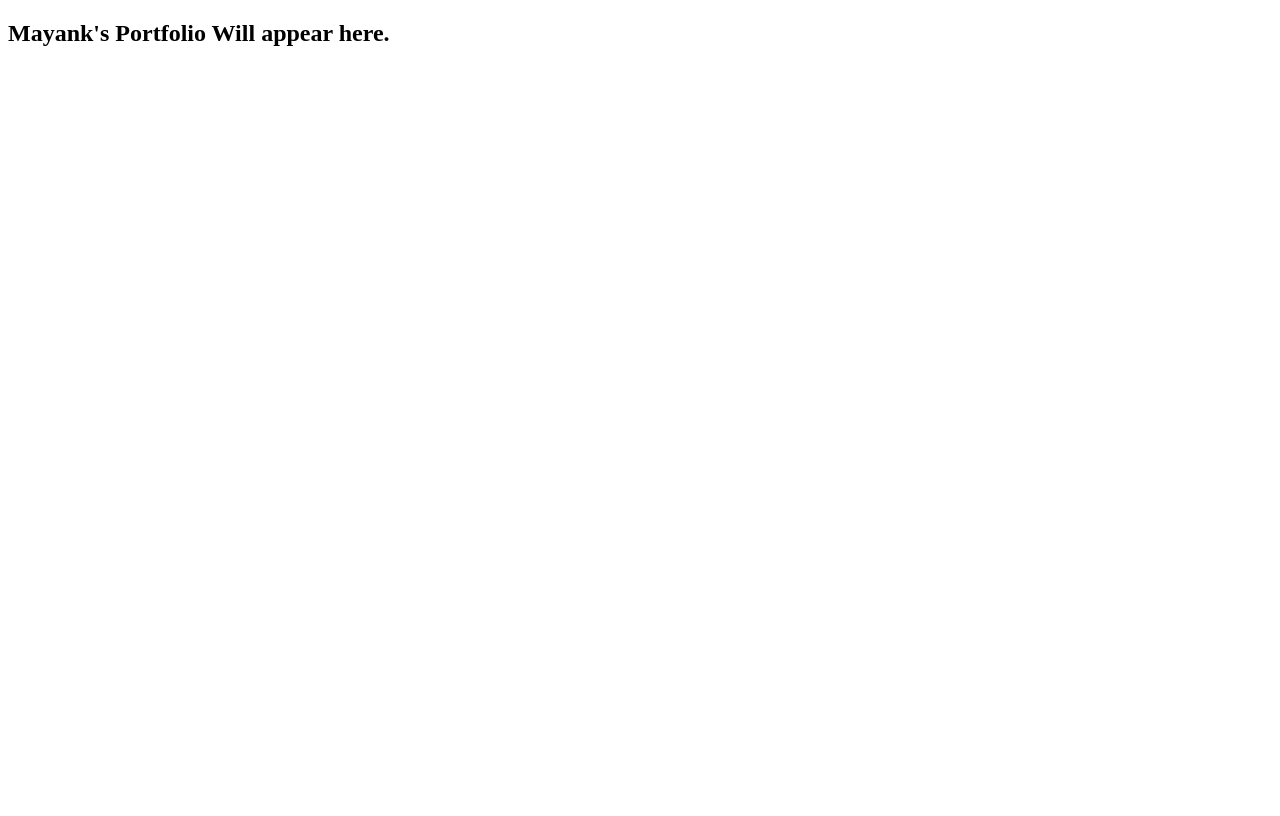
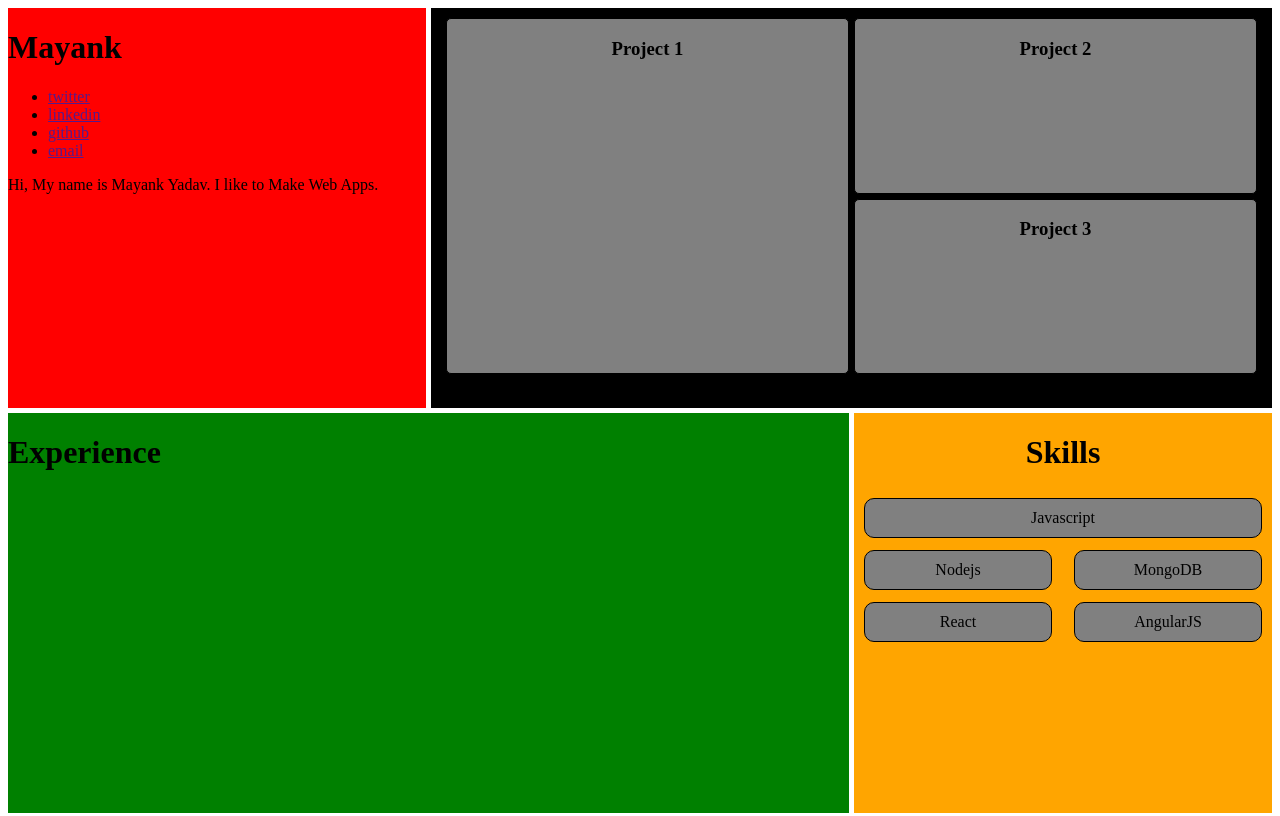
Before and after one commit to codemayank/portfolio, a React (Create React App) app: page / in a window 1280 px wide. Built offline with nearby package versions, Linux system fonts and the light colour scheme.

Commit message:
[WIP] Portfolio

```diff
--- /dev/null
+++ b/src/App/App.css
@@ -0,0 +1,36 @@
+.portfolio-components {
+    border: 1px solid black;
+}
+.about {
+    grid-area: a;
+    background-color: red;
+    margin-top: 0;
+}
+
+.project {
+    grid-area: p;
+    background-color: blue;
+    margin-top: 0;
+}
+
+.experience {
+    grid-area: e;
+    background-color: green;
+}
+
+.skill {
+    grid-area: s;
+    background-color: orange;
+}
+
+
+.wrapper {
+    display: grid;
+    max-height: 100vh;
+    grid-template-columns: repeat(3, 1fr);
+    grid-auto-rows: 50vh 50vh;
+    grid-gap: 5px;
+    grid-template-areas:
+        "a p p"
+        "e e s";
+}
--- /dev/null
+++ b/src/App/App.js
@@ -0,0 +1,19 @@
+import React from 'react';
+import './App.css';
+import { About } from './components/about/about.component';
+import { Project } from './components/projects/projects.component';
+import { Experience } from './components/experience/experience'
+import { Skill } from './components/skill/skill';
+
+const App = () => {
+    return (
+        <div className="wrapper">
+            <About/>
+            <Project />
+            <Experience />
+            <Skill />
+        </div>
+    )
+};
+
+export default App;
--- /dev/null
+++ b/src/App/components/about/about.component.js
@@ -0,0 +1,18 @@
+import React from 'react';
+
+export const About = () => {
+    return (
+        <div className="about">
+            <h1>Mayank</h1>
+            <nav>
+                <ul>
+                    <li><a href="">twitter</a></li>
+                    <li><a href="">linkedin</a></li>
+                    <li><a href="">github</a></li>
+                    <li><a href="">email</a></li>
+                </ul>
+            </nav>
+            <p>Hi, My name is Mayank Yadav. I like to Make Web Apps.</p>
+        </div>
+    )
+}
--- /dev/null
+++ b/src/App/components/experience/experience.js
@@ -0,0 +1,9 @@
+import React from 'react';
+
+export const Experience = () => {
+    return (
+        <div className="experience">
+            <h1>Experience</h1>
+        </div>
+    )
+}
--- /dev/null
+++ b/src/App/components/projects/project.css
@@ -0,0 +1,29 @@
+.project-1 {
+    grid-area: p1
+}
+
+.project-2 {
+    grid-area: p2
+}
+
+.project-3 {
+    grid-area: p3
+}
+
+.project-wrapper{
+    padding: 10px 15px 0px 15px;
+    background-color: black;
+    display: grid;
+    grid-auto-columns: repeat(2, 1fr);
+    grid-auto-rows: 45% 45%;
+    grid-gap: 5px;
+    grid-template-areas:
+        "p1 p2"
+        "p1 p3"
+}
+
+.project-wrapper > div {
+    border : 1px solid black;
+    border-radius: 5px;
+    background-color: gray;
+}
--- /dev/null
+++ b/src/App/components/projects/projects.component.js
@@ -0,0 +1,24 @@
+import React from 'react';
+import './project.css';
+
+export const Project = () => {
+    return (
+        <div className="project project-wrapper">
+            <div className="project-1">
+                <center>
+                    <h3>Project 1</h3>
+                </center>
+            </div>
+            <div className="project-2">
+                <center>
+                    <h3>Project 2</h3>
+                </center>
+            </div>
+            <div className="project-3">
+                <center>
+                    <h3>Project 3</h3>
+                </center>
+            </div>
+        </div>
+    )
+}
--- /dev/null
+++ b/src/App/components/skill/skill.js
@@ -0,0 +1,29 @@
+import React from 'react';
+import './skills.css'
+
+export const Skill = () => {
+    return (
+        <div className="skill">
+            <center>
+                <h1>Skills</h1>
+            </center>
+            <div className="skills-wrapper">
+                <div className="javascript">
+                    <center>Javascript</center>
+                </div>
+                <div className="nodejs">
+                    <center>Nodejs</center>
+                </div>
+                <div className="mongodb">
+                    <center>MongoDB</center>
+                </div>
+                <div className="react">
+                    <center>React</center>
+                </div>
+                <div className="AngularJS">
+                    <center>AngularJS</center>
+                </div>
+            </div>
+        </div>
+    )
+}
--- /dev/null
+++ b/src/App/components/skill/skills.css
@@ -0,0 +1,36 @@
+
+
+
+.javascript{
+    grid-area: J;
+}
+.nodejs{
+    grid-area: N;
+}
+.mongodb{
+    grid-area: M;
+}
+.react{
+    grid-area:R;
+}
+.anguarjs{
+    grid-area:A;
+}
+.skills-wrapper{
+    display: grid;
+    grid-template-columns: repeat(2, 1fr);
+    grid-auto-rows: 50px 50px;
+    grid-gap: 2px;
+    grid-template-areas:
+        "J J"
+        "N M"
+        "R A";
+}
+
+.skills-wrapper > div {
+    background-color: gray;
+    border: 1px solid black;
+    border-radius: 10px;
+    margin: auto 10px auto 10px;
+    padding: 10px 10px 10px 10px;
+}
--- a/src/index.js
+++ b/src/index.js
@@ -1,12 +1,7 @@
 import React from 'react';
 import ReactDOM from 'react-dom';
+import App from './App/App';
 
-const App = () => {
-    return (
-        <div>
-            <h2>Mayank's Portfolio Will appear here.</h2>
-        </div>
-    )
-};
+
 
 ReactDOM.render(<App />, document.querySelector("#root"));
```
